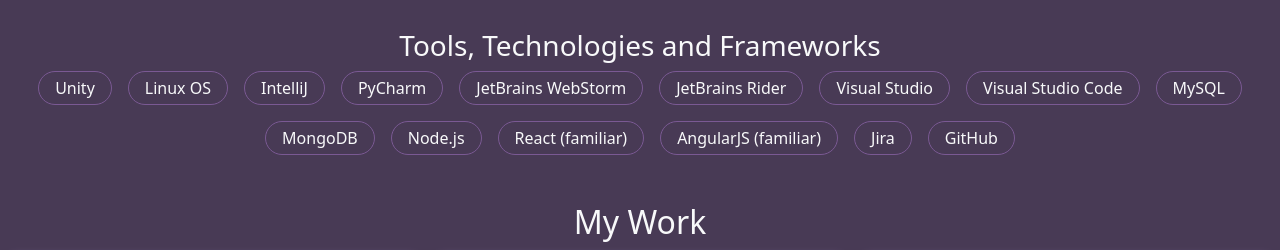
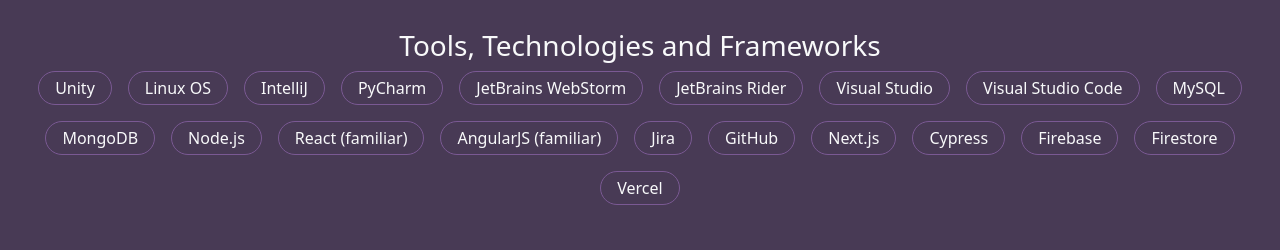
Before and after one commit to DuncanBH/DuncanBH.github.io, a website: page index.html in a window 1280 px wide. Shown: the part 1818-2068 px from the top of the page. Drawn offline with nearby package versions, Linux system fonts and the light colour scheme.

Commit message:
New skills from FP added

```diff
--- a/index.html
+++ b/index.html
@@ -225,6 +225,11 @@
                 <div class="chip rounded-pill border border-dark-purple w-auto py-1 px-3"> AngularJS (familiar)</div>
                 <div class="chip rounded-pill border border-dark-purple w-auto py-1 px-3"> Jira</div>
                 <div class="chip rounded-pill border border-dark-purple w-auto py-1 px-3"> GitHub</div>
+                <div class="chip rounded-pill border border-dark-purple w-auto py-1 px-3"> Next.js</div>
+                <div class="chip rounded-pill border border-dark-purple w-auto py-1 px-3"> Cypress</div>
+                <div class="chip rounded-pill border border-dark-purple w-auto py-1 px-3"> Firebase</div>
+                <div class="chip rounded-pill border border-dark-purple w-auto py-1 px-3"> Firestore</div>
+                <div class="chip rounded-pill border border-dark-purple w-auto py-1 px-3"> Vercel</div>
             </div>
         </div>
     </div>
```
